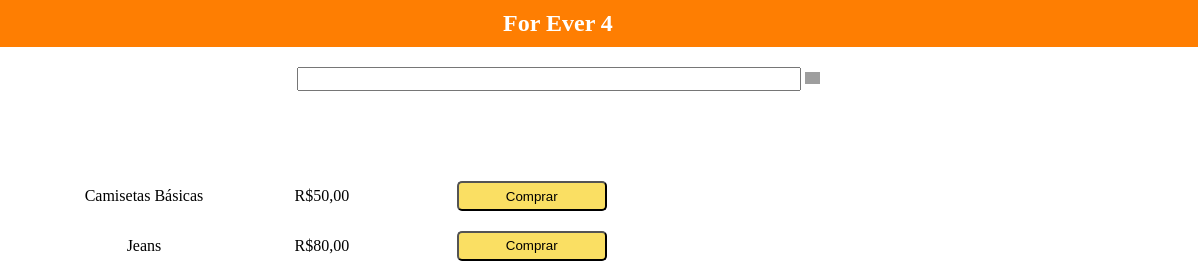
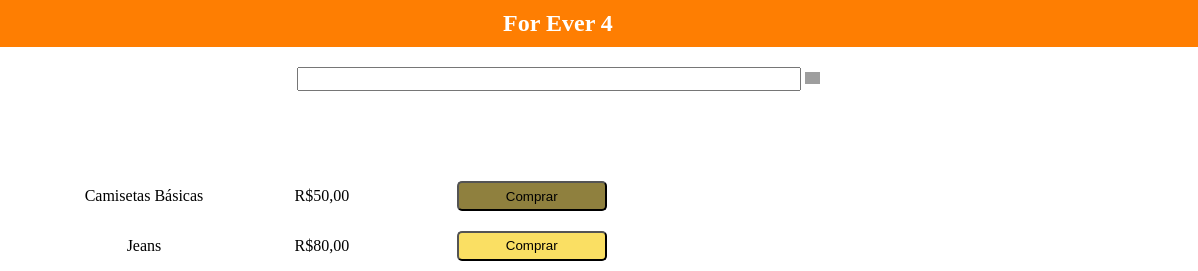
Before and after one commit to future4code/hooks-Karine-Lima, a plain HTML site: page modulo2/css-bugfixes/comprar.html in a window 1280 px wide. In both pictures the pointer is over the button 613 px from the left and 196 px from the top of the page. Shown: the top 271 px of the page, 82-1280 px from the left. Drawn offline with Linux system fonts and the light colour scheme; grey boxes are pictures that could not be loaded.

Commit message:
Variei o layout dos botões da tela COMPRAR. Usei :hover e : active

```diff
--- a/modulo2/css-bugfixes/index.css
+++ b/modulo2/css-bugfixes/index.css
@@ -59,7 +59,6 @@ div img {
     width: 15px ;
 }
 
-
 /**
   *
   *  ESTILOS HOME
@@ -110,6 +109,14 @@ td button {
     color: black;
 }
 
+td button:hover {
+    background-color: #8f803e;
+}
+
+td button:active {
+    color: white;
+}
+
 .container-do-search {
     margin-top: 20px;
     height: 100px;
```
